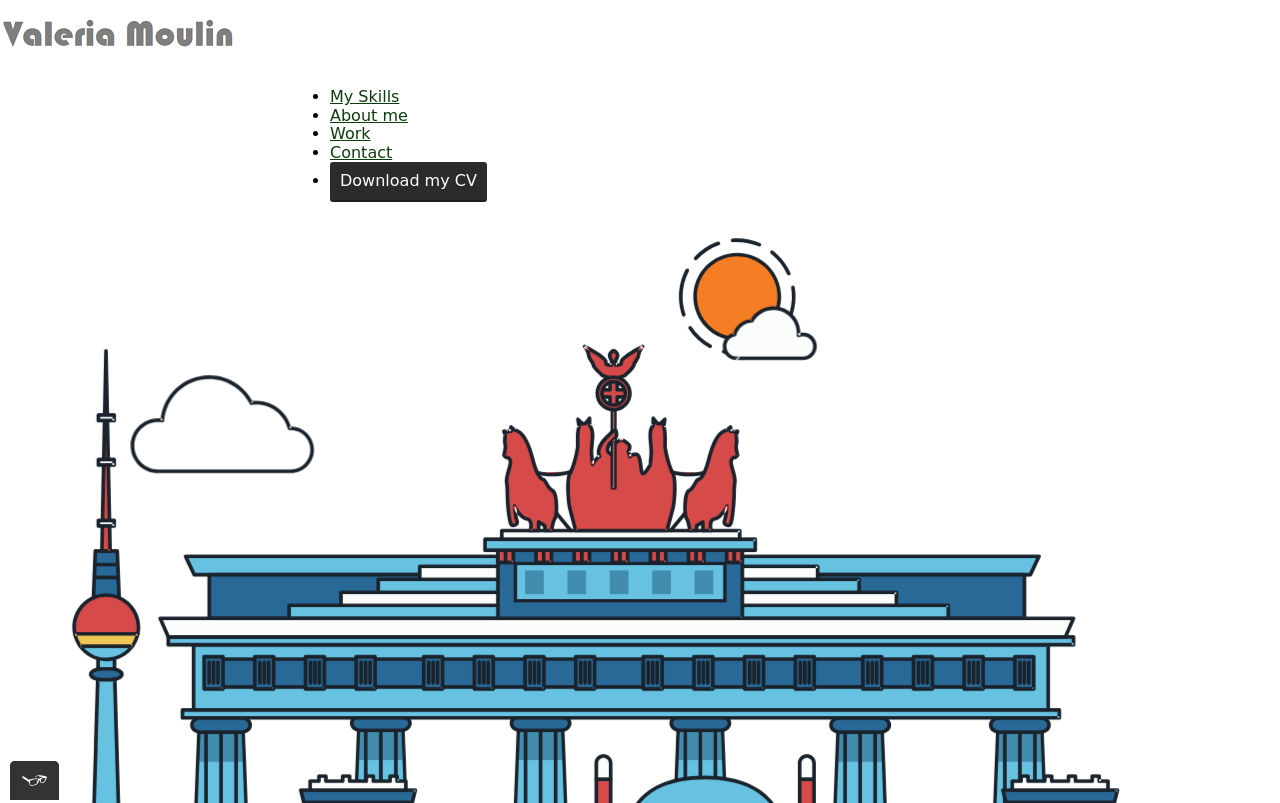
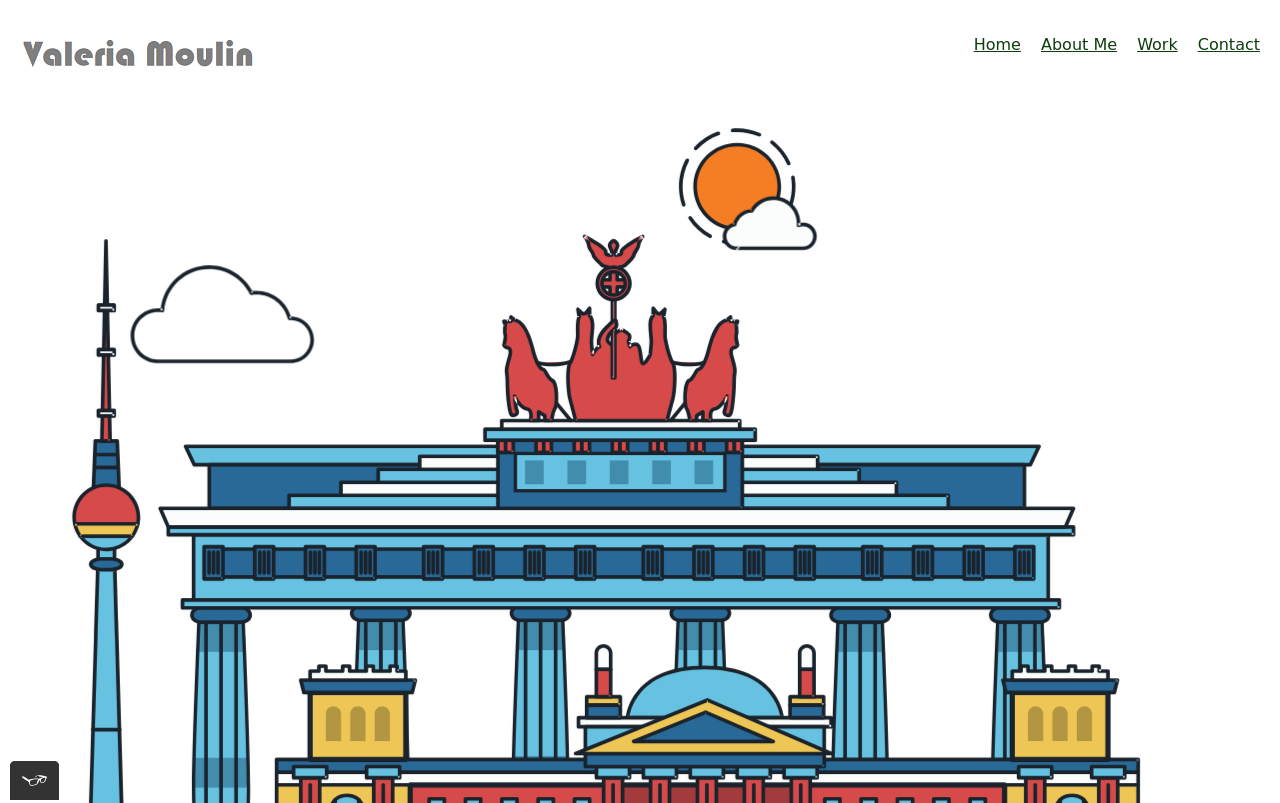
Before and after one commit to Scrapbandit/Valeria-s-skeleton-web, a plain HTML site: page about.html in a window 1280 px wide. Shown: the top 803 px of the page. Drawn offline with nearby package versions, Linux system fonts and the light colour scheme; a web font is replaced by a local one.

Commit message:
Fix CSS errors + header nav bar

```diff
--- a/about.html
+++ b/about.html
@@ -12,31 +12,26 @@
   <link rel="shortcut icon" href="./img/About.png">
 </head>
 <body>
+    <header>
+      <header class="page-header">
         <img src="img/logo.png" alt="logo" class="page-header__item">
-  <nav>
-    <div>
-      <div class="profile">
-        <ul>
-          <li>
-            <a href="index.html#myskills">My Skills</a>
+        <nav class="main-navigation page-header__item">
+          <ul role="menubar" class="navigation-list">
+            <li role="presentation">
+              <a href="index.html" role="menuitem" class="navigation-list__item navigation-list__item--active">Home</a>
             </li>
-          <li>
-            <a href="about.html">About me</a>
+            <li role="presentation">
+              <a href="about.html" role="menuitem" class="navigation-list__item">About Me</a>
             </li>
-          <li>
-            <a href="work.html" >Work</a>
+            <li role="presentation">
+              <a href="work.html" role="menuitem" class="navigation-list__item navigation-list__item--active">Work</a>
             </li>
-          <li>
-            <a href="contact.html">Contact</a>
-          </li>
-          <li>
-            <a href="files/cv.pdf" class="button" download>Download my CV</a>
+            <li role="presentation">
+              <a href="contact.html" role="menuitem" class="navigation-list__item">Contact</a>
             </li>
           </ul>
-       </div>
-      </div>
         </nav>
-    <header>
+      </header>
     <svg id="about-picture" xmlns="http://www.w3.org/2000/svg" class="berlin-illustration" height="auto" viewBox="0 0 700 505" xmlns:xlink="http://www.w3.org/1999/xlink">
       <defs>
         <polygon id="a" points=".06 231.917 .06 .929 688.717 .929 688.717 231.917"></polygon>
--- a/css/style.production.css
+++ b/css/style.production.css
@@ -19,17 +19,17 @@ body {
 
 h1 {
   font-size: 30px;
-  font-weight: 700px;
+  font-weight: 700;
 }
 
 h2 {
   font-size: 24px;
-  font-weight: 700px;
+  font-weight: 700;
 }
 
 h3 {
   font-size: 18px;
-  font-weight: 700px;
+  font-weight: 700;
 
 }
 body {
--- a/css/styles.css
+++ b/css/styles.css
@@ -2,7 +2,7 @@
   --primary-color: #357b70;
   --secondary-color: #e0b354;
   --dark-grey: #2b2b2b;
-  --primany-font-weight: 700px;
+  --primany-font-weight: 700;
   --color: white;
   --padding: 10px;
 }
@@ -79,7 +79,7 @@ button:hover, button:focus {
   clear: both;
 }
 .profile {
-  max-width: var(--primany-font-weight);
+  max-width: 700px;
   margin: 0 auto;
 }
 .page-footer {
```
Also changed, not shown: contact.html (+11 -16 lines), index.html (+3 -4 lines), work.html (line endings or trailing spaces). Lines whose indentation alone changed are shown as unchanged.
